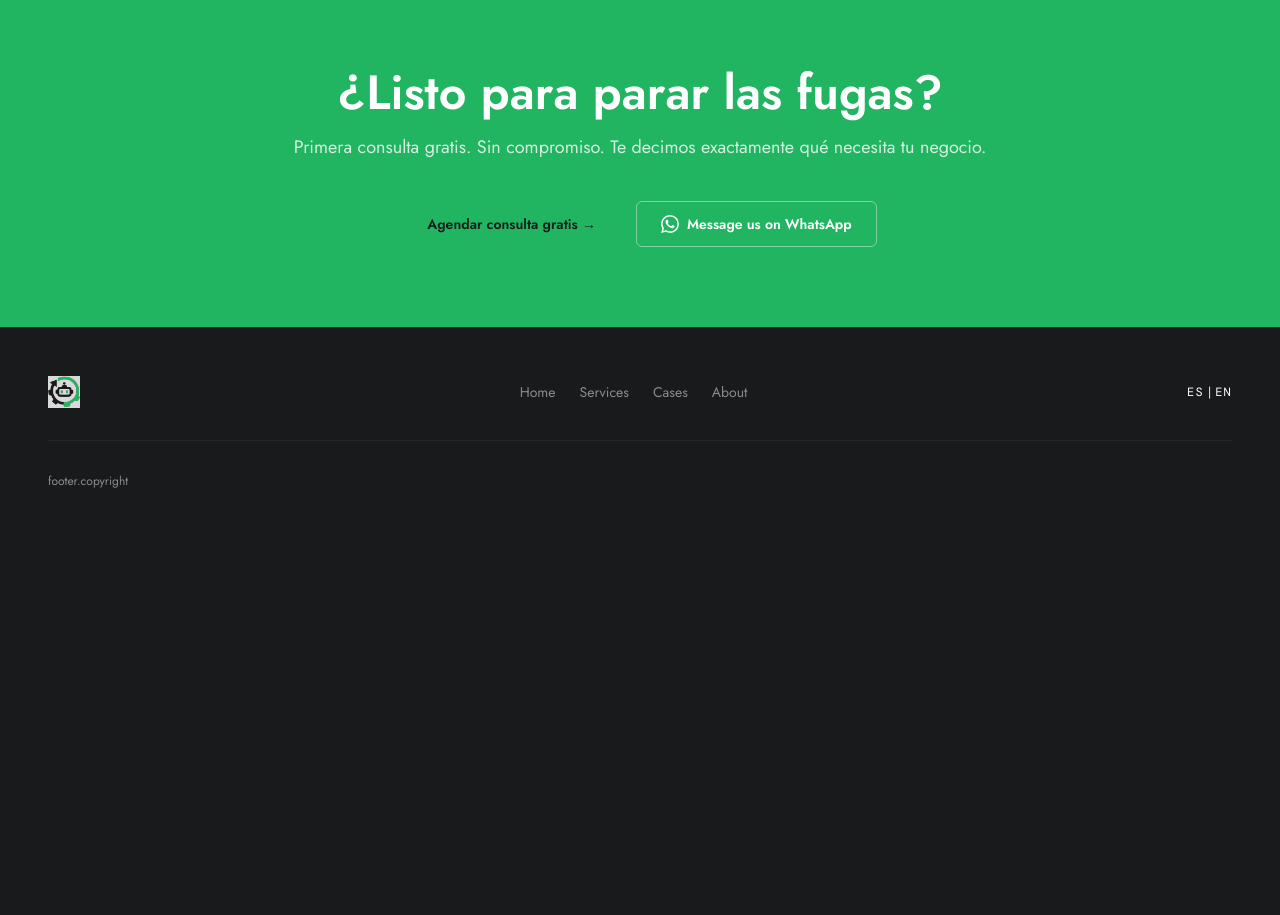
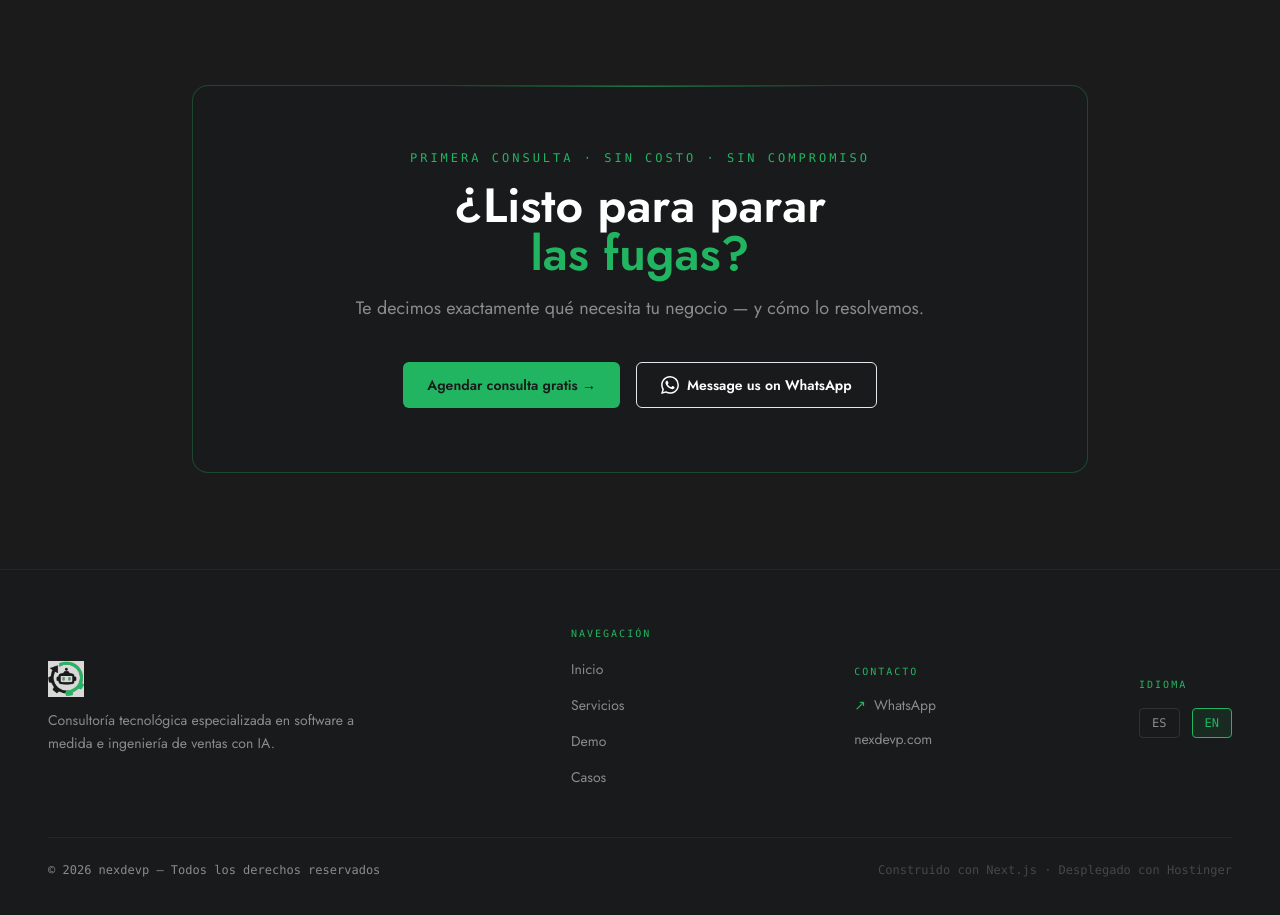
Before and after one commit to ftorrelles/nexdevp, a Next.js app: page /en in a window 1280 px wide. Shown: the part 4760-5675 px from the top of the page. Before the commit the page ends 5297 px from the top, so only its background shows below. Built offline with nearby package versions, Linux system fonts and the light colour scheme; a web font is replaced by a local one.

Commit message:
redesign(cta+footer): dark card CTA with green border, structured footer with columns

```diff
--- a/src/components/sections/CtaFinal.tsx
+++ b/src/components/sections/CtaFinal.tsx
@@ -3,19 +3,29 @@ import { WhatsAppLink } from '@/components/cta/WhatsAppLink'
 
 export function CtaFinal() {
   return (
-    <section className="bg-nex-green py-20 px-6 lg:px-12">
-      <div className="max-w-3xl mx-auto text-center">
-        <h2 className="font-jost font-extrabold text-4xl sm:text-5xl text-nex-white mb-4 leading-tight">
-          ¿Listo para parar las fugas?
-        </h2>
-        <p className="font-jost text-nex-white/80 text-lg mb-10">
-          Primera consulta gratis. Sin compromiso. Te decimos exactamente qué necesita tu negocio.
-        </p>
-        <div className="flex flex-wrap gap-4 justify-center">
-          <BookingDialog triggerLabel="Agendar consulta gratis →" variant="primary" />
-          <WhatsAppLink
-            className="!border-nex-white/40 !text-nex-white hover:!border-nex-white"
-          />
+    <section className="bg-nex-dark py-24 px-6 lg:px-12">
+      <div className="max-w-4xl mx-auto">
+        <div className="rounded-2xl border border-nex-green/30 bg-nex-black p-10 lg:p-16 text-center relative overflow-hidden">
+          {/* Subtle green glow top */}
+          <div className="absolute top-0 left-1/2 -translate-x-1/2 w-96 h-px bg-gradient-to-r from-transparent via-nex-green/60 to-transparent" />
+
+          <p className="font-mono text-nex-green text-xs tracking-[0.25em] uppercase mb-4">
+            Primera consulta · Sin costo · Sin compromiso
+          </p>
+          <h2 className="font-jost font-extrabold text-4xl sm:text-5xl text-nex-white mb-4 leading-tight">
+            ¿Listo para parar<br />
+            <span className="text-nex-green">las fugas?</span>
+          </h2>
+          <p className="font-jost text-nex-grey text-lg mb-10 max-w-xl mx-auto">
+            Te decimos exactamente qué necesita tu negocio — y cómo lo resolvemos.
+          </p>
+          <div className="flex flex-col sm:flex-row gap-4 justify-center">
+            <BookingDialog
+              triggerLabel="Agendar consulta gratis →"
+              variant="primary"
+            />
+            <WhatsAppLink />
+          </div>
         </div>
       </div>
     </section>
--- a/src/components/sections/Footer.tsx
+++ b/src/components/sections/Footer.tsx
@@ -1,37 +1,46 @@
-import { getTranslations } from 'next-intl/server'
 import { Link } from '@/i18n/navigation'
-import { LocaleSwitcher } from '@/components/editorial/LocaleSwitcher'
 import type { Locale } from '@/content/types'
 
 interface FooterProps {
   locale: Locale
 }
 
-export async function Footer({ locale }: FooterProps) {
-  const t = await getTranslations('footer')
-
+export function Footer({ locale }: FooterProps) {
   const year = new Date().getFullYear()
 
   const navLinks = [
-    { href: '/', label: t('nav.home') },
-    { href: '/#services', label: t('nav.services') },
-    { href: locale === 'es' ? '/casos' : '/cases', label: t('nav.cases') },
-    { href: '/#about', label: t('nav.about') },
+    { href: '/', label: 'Inicio' },
+    { href: '/#pilares', label: 'Servicios' },
+    { href: '#demo', label: 'Demo' },
+    { href: locale === 'es' ? '/casos/cocinerhosp' : '/casos/cocinerhosp', label: 'Casos' },
   ]
 
   return (
     <footer className="bg-nex-black border-t border-white/5">
-      <div className="max-w-7xl mx-auto px-6 lg:px-12 py-12">
-        <div className="flex flex-col md:flex-row items-start md:items-center justify-between gap-8">
-          {/* Logo */}
-          <Link href="/" aria-label={t('nav.home')}>
-            {/* eslint-disable-next-line @next/next/no-img-element */}
-            <img src="/brand/logo-light.svg" alt="nexdevp" style={{ height: '32px', width: 'auto' }} />
-          </Link>
+      <div className="max-w-7xl mx-auto px-6 lg:px-12 py-14">
 
-          {/* Nav */}
-          <nav aria-label="Footer navigation">
-            <ul className="flex flex-wrap gap-6">
+        {/* Top row */}
+        <div className="flex flex-col lg:flex-row items-start lg:items-center justify-between gap-10">
+
+          {/* Brand */}
+          <div className="flex flex-col gap-3">
+            <Link href="/">
+              {/* eslint-disable-next-line @next/next/no-img-element */}
+              <img
+                src="/brand/logo-light.svg"
+                alt="nexdevp"
+                style={{ height: '36px', width: 'auto' }}
+              />
+            </Link>
+            <p className="font-jost text-sm text-nex-grey max-w-xs leading-relaxed">
+              Consultoría tecnológica especializada en software a medida e ingeniería de ventas con IA.
+            </p>
+          </div>
+
+          {/* Nav links */}
+          <nav>
+            <p className="font-mono text-[10px] tracking-[0.2em] uppercase text-nex-green mb-4">Navegación</p>
+            <ul className="flex flex-col gap-3">
               {navLinks.map((link) => (
                 <li key={link.href}>
                   <Link
@@ -45,15 +54,66 @@ export async function Footer({ locale }: FooterProps) {
             </ul>
           </nav>
 
+          {/* Contact */}
+          <div>
+            <p className="font-mono text-[10px] tracking-[0.2em] uppercase text-nex-green mb-4">Contacto</p>
+            <ul className="flex flex-col gap-3">
+              <li>
+                <a
+                  href="https://wa.me/549XXXXXXXXXX"
+                  className="font-jost text-sm text-nex-grey hover:text-nex-white transition-colors flex items-center gap-2"
+                >
+                  <span className="text-nex-green">↗</span> WhatsApp
+                </a>
+              </li>
+              <li>
+                <span className="font-jost text-sm text-nex-grey">
+                  nexdevp.com
+                </span>
+              </li>
+            </ul>
+          </div>
+
           {/* Locale switcher */}
-          <LocaleSwitcher locale={locale} />
+          <div>
+            <p className="font-mono text-[10px] tracking-[0.2em] uppercase text-nex-green mb-4">Idioma</p>
+            <div className="flex gap-3">
+              <Link
+                href="/"
+                locale="es"
+                className={`font-mono text-xs px-3 py-1.5 rounded border transition-colors ${
+                  locale === 'es'
+                    ? 'border-nex-green text-nex-green bg-nex-green/10'
+                    : 'border-white/10 text-nex-grey hover:border-white/30 hover:text-nex-white'
+                }`}
+              >
+                ES
+              </Link>
+              <Link
+                href="/"
+                locale="en"
+                className={`font-mono text-xs px-3 py-1.5 rounded border transition-colors ${
+                  locale === 'en'
+                    ? 'border-nex-green text-nex-green bg-nex-green/10'
+                    : 'border-white/10 text-nex-grey hover:border-white/30 hover:text-nex-white'
+                }`}
+              >
+                EN
+              </Link>
+            </div>
+          </div>
         </div>
 
-        <div className="mt-8 pt-8 border-t border-white/5">
-          <p className="font-jost text-xs text-nex-grey">
-            {t('copyright').replace('{year}', String(year))}
+        {/* Bottom bar */}
+        <div className="mt-12 pt-6 border-t border-white/5 flex flex-col sm:flex-row items-center justify-between gap-4">
+          <p className="font-mono text-xs text-nex-grey">
+            © {year} nexdevp — Todos los derechos reservados
+          </p>
+          <p className="font-mono text-xs text-nex-grey/40">
+            Construido con Next.js · Desplegado con Hostinger
           </p>
         </div>
+
       </div>
     </footer>
   )
```
